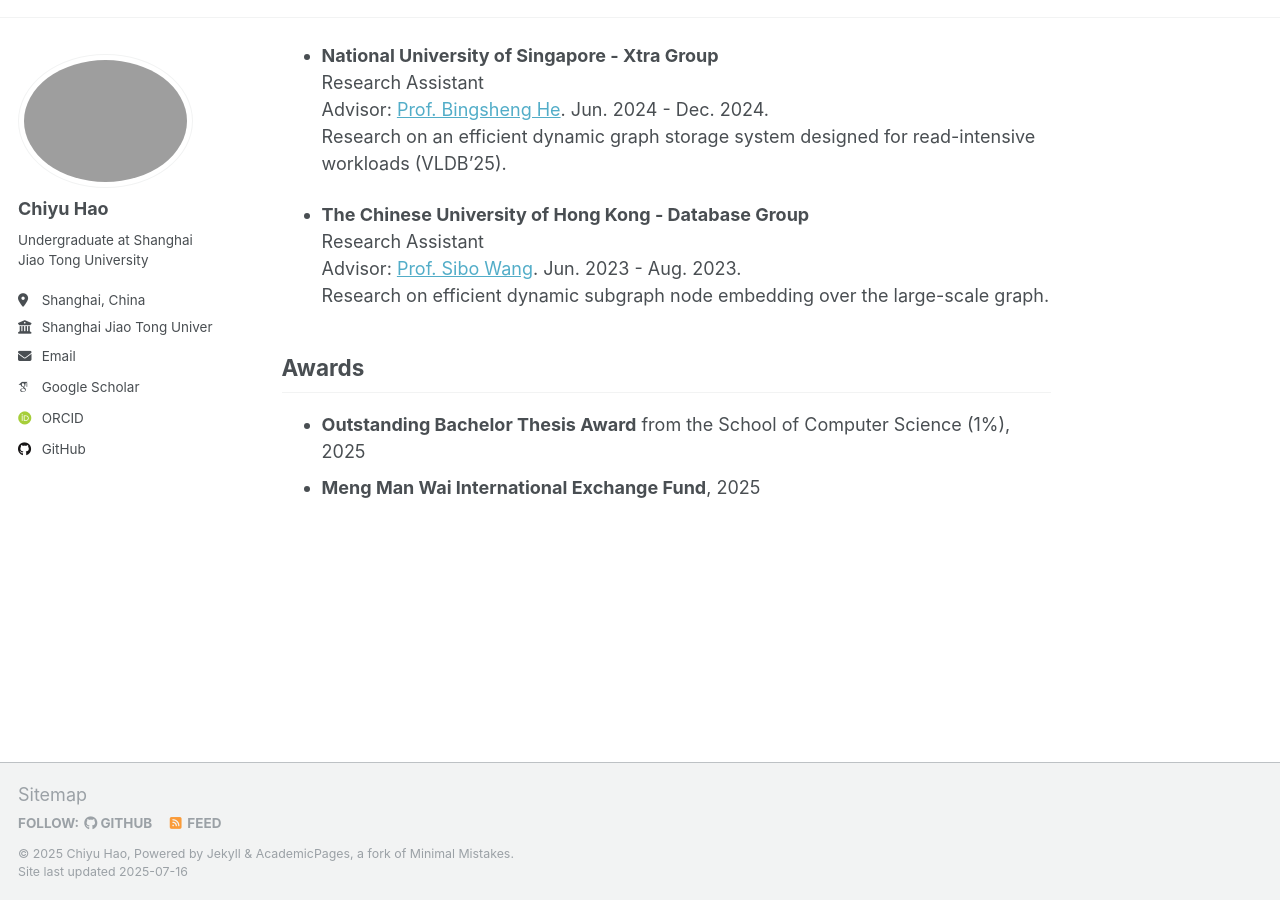
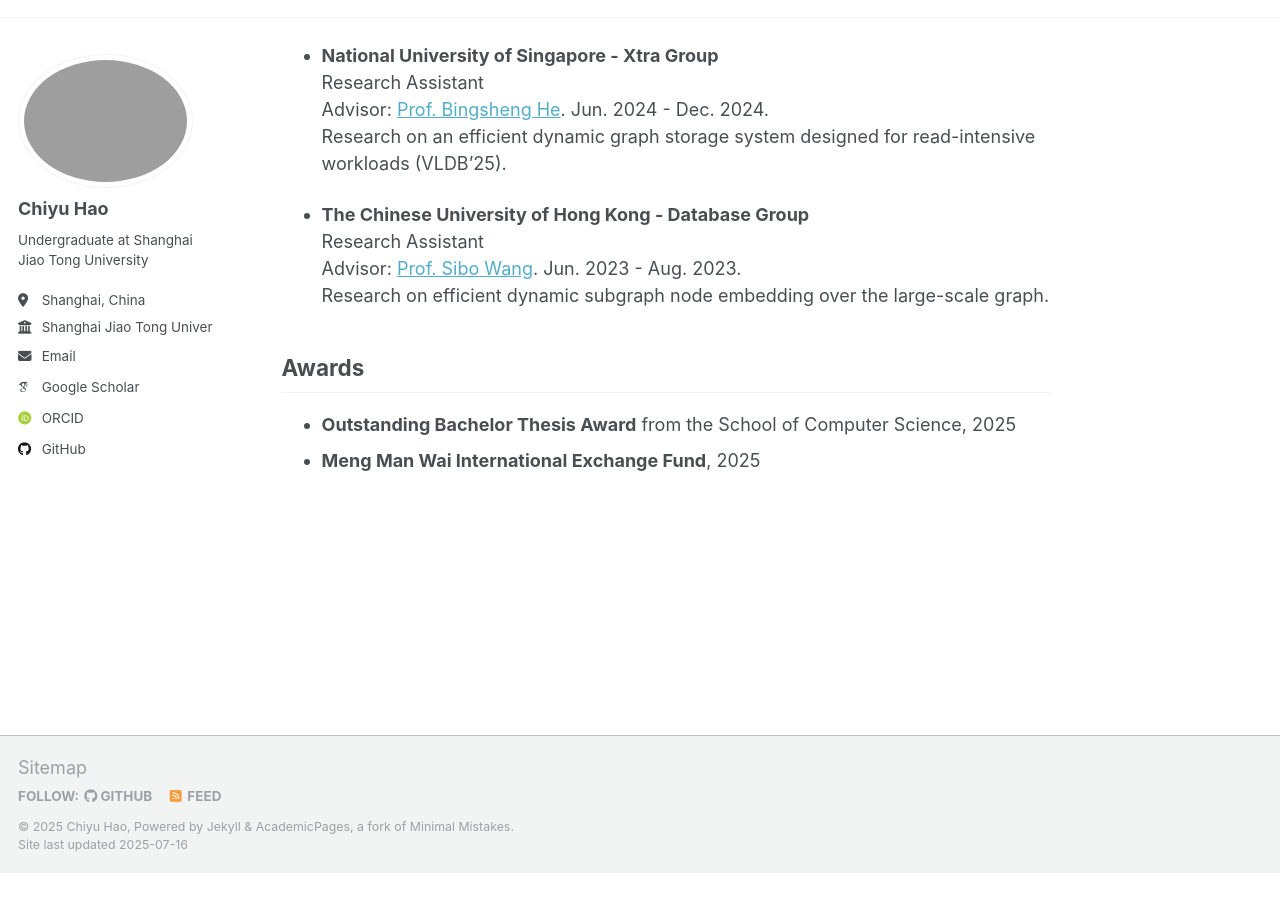
Before and after one commit to HCAHOI/hcahoi.github.io, a Jekyll site: the page built from _pages/about.md, in a window 1280 px wide and 900 px high, scrolled down 1545 px. Built offline with Jekyll 4.4.1, drawn with Linux system fonts in a browser that asks for light colours; some web fonts are replaced; a script that is not in the unit is left out; after the commit the page ends 2418 px from its top, so only the background shows below that.

Commit message:
Update about.md

```diff
--- a/_pages/about.md
+++ b/_pages/about.md
@@ -54,5 +54,5 @@ Advisor: [Prof. Sibo Wang](https://www1.se.cuhk.edu.hk/~swang/). Jun. 2023 - Aug
 Research on efficient dynamic subgraph node embedding over the large-scale graph.
 
 ## Awards
-- **Outstanding Bachelor Thesis Award** from the School of Computer Science (1%), 2025
+- **Outstanding Bachelor Thesis Award** from the School of Computer Science, 2025
 - **Meng Man Wai International Exchange Fund**, 2025
```
